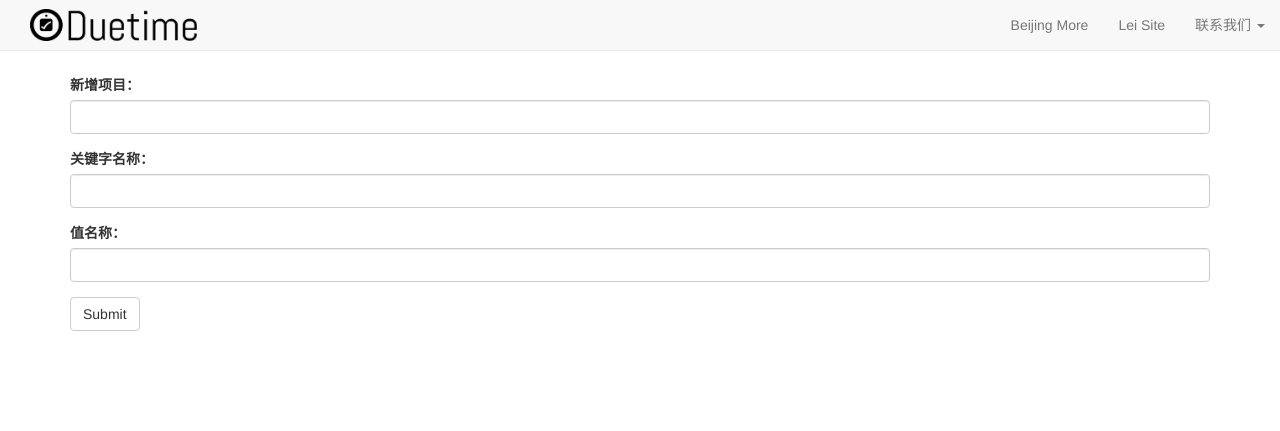
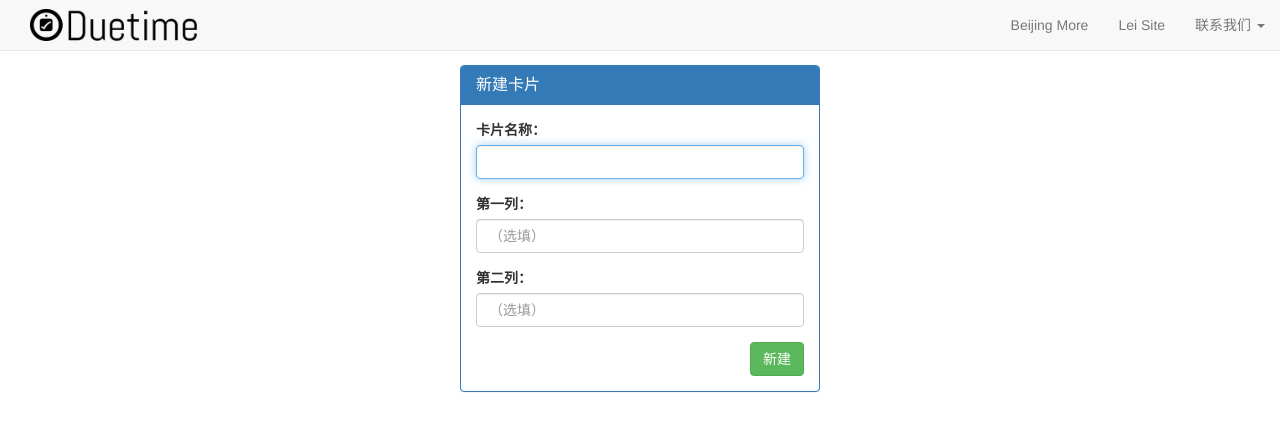
Before and after one commit to kyan001/Duetime, a Django app: template main/templates/cardnote/addcard.html in a window 1280 px wide. Shown: the top 431 px of the page. Run offline with Django 3.2, Linux system fonts and the light colour scheme; the template is opened without the code that fills it, so the values that code supplies are empty; parts of the project's set-up code (start-up, migrations or seed data) failed here and were passed over; some libraries are stand-ins or nearby versions.

Commit message:
panel the addcard

```diff
--- a/main/templates/cardnote/addcard.html
+++ b/main/templates/cardnote/addcard.html
@@ -3,33 +3,43 @@
 
 {% block css %}
     <style>
-        #notieaddPage {
-            margin-top: 25px;
-        }
-        #notieaddPage.table{
-            cell-padding: 10px;
+        .inner-container {
+            padding-top: 15px;
         }
     </style>
 {% endblock %}
 
 {% block content %}
-<div id='notieaddPage' class="container">
+<div class="container">
+    <div class="inner-container">
+        <div class="row">
+            <div class="col-md-4 col-md-offset-4">
+                <div class="panel panel-primary">
+                    <div class="panel-heading">
+                        <h3 class="panel-title">新建卡片</h3>
+                    </div>
+                    <div class="panel-body">
                         <form action='/cardnote/createcard' method='post'>
                             {% csrf_token %}
                             <div class="form-group">
-            <label for="input-title">新增项目：</label>
-            <input id="input-title" name="title" type="text" class="form-control">
+                                <label for="input-title">卡片名称：</label>
+                                <input id="input-title" class="form-control" name="title" type="text" placeholder="" autofocus="autofocus">
                             </div>
                             <div class="form-group">
-            <label for="input-kcol">关键字名称：</label>
-            <input id="input-kcol" name="kcol" type="text" class="form-control">
+                                <label for="input-kcol">第一列：</label>
+                                <input id="input-kcol" class="form-control" name="kcol" type="text" placeholder="（选填）">
                             </div>
                             <div class="form-group">
-            <label for="input-vcol">值名称：</label>
-            <input id="input-vcol" name="vcol" type="text" class="form-control">
+                                <label for="input-vcol">第二列：</label>
+                                <input id="input-vcol" class="form-control" name="vcol" type="text" placeholder="（选填）">
                             </div>
-        <button type="submit" class="btn btn-default">Submit</button>
+                            <button type="submit" class="btn btn-success pull-right">新建</button>
                         </form>
+                    </div>
+                </div>
+            </div>
+        </div>
+    </div><!--.inner-container-->
 </div>
 {% endblock content %}
 
```
Lines whose indentation alone changed are shown as unchanged.
